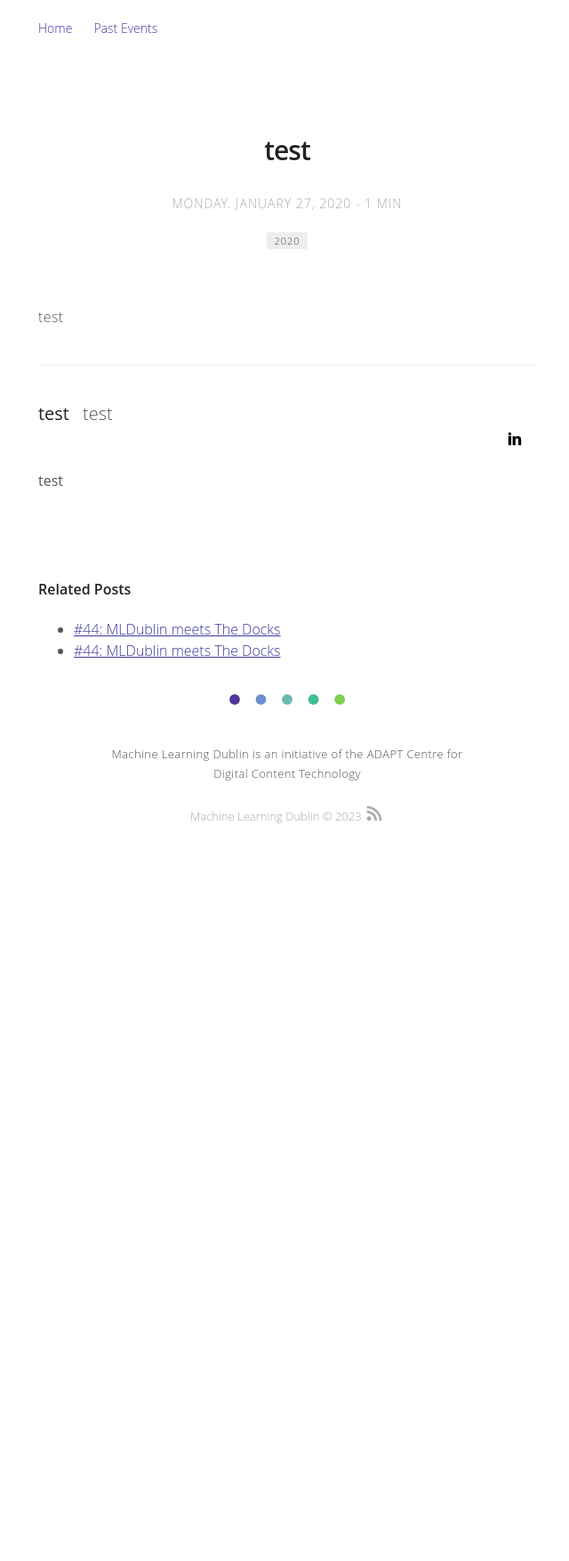
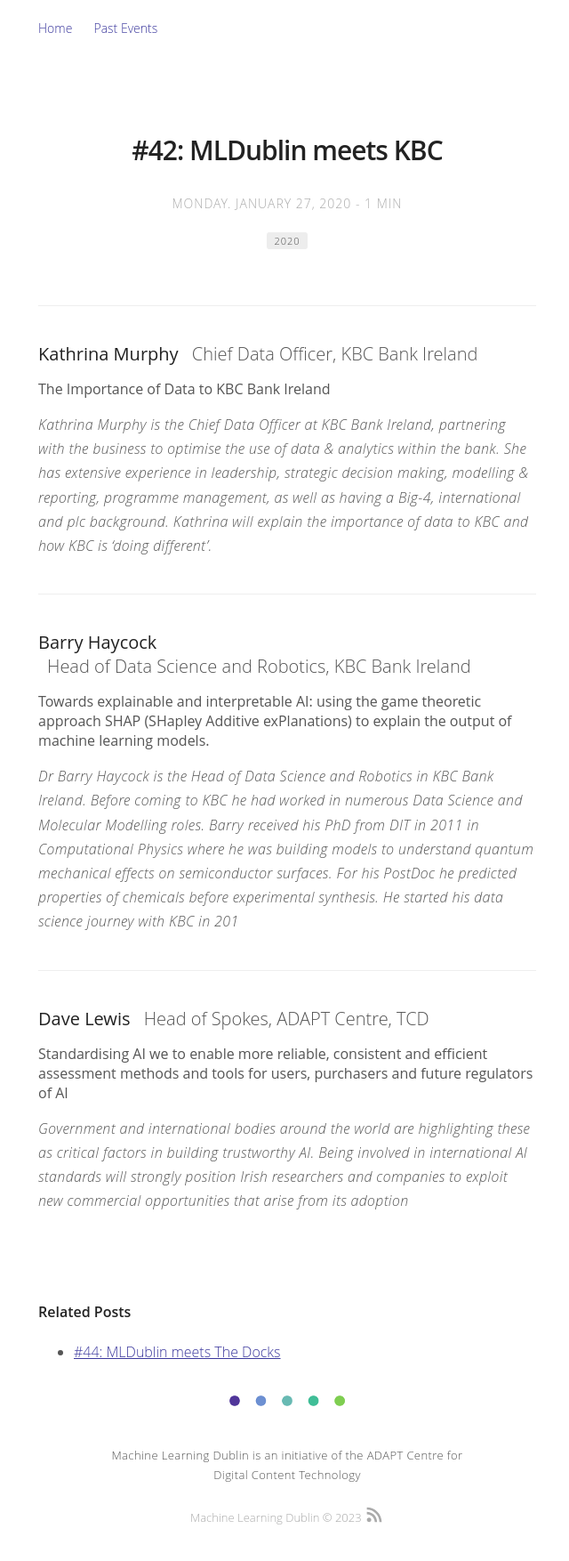
Before and after one commit to MLDublin/mldublin.github.io, a Jekyll site: the page built from _posts/2020-01-27-KBC.md, in a window 1280 px wide. Shown: the whole page at 89% size, without its empty margins (317-957 px from the left). Built offline with Jekyll 4.4.1, drawn with Linux system fonts in a browser that asks for light colours; some web fonts are replaced; comment, search, counter and statistics services are not loaded; before the commit the page ends 966 px from its top, so only the background shows below that.

```diff
--- a/_posts/2020-01-27-KBC.md
+++ b/_posts/2020-01-27-KBC.md
@@ -1,16 +1,22 @@
 ---
 layout: event
-title: test
+title: "#42: MLDublin meets KBC"
 date: 2020-01-27 12:00
 categories: meeting report
 tags:
   - - "2020"
 talks:
-  - speaker: test
-    job: test
-    linkedin: test
-    title: test
-    links: null
-    video: null
+  - speaker: Kathrina Murphy
+    job: Chief Data Officer, KBC Bank Ireland
+    title: The Importance of Data to KBC Bank Ireland
+    description: Kathrina Murphy is the Chief Data Officer at KBC Bank Ireland, partnering with the business to optimise the use of data & analytics within the bank. She has extensive experience in leadership, strategic decision making, modelling & reporting, programme management, as well as having a Big-4, international and plc background. Kathrina will explain the importance of data to KBC and how KBC is ‘doing different’.
+  - speaker: Barry Haycock
+    job: Head of Data Science and Robotics, KBC Bank Ireland
+    title: "Towards explainable and interpretable AI: using the game theoretic approach SHAP (SHapley Additive exPlanations) to explain the output of machine learning models."
+    description: Dr Barry Haycock is the Head of Data Science and Robotics in KBC Bank Ireland. Before coming to KBC he had worked in numerous Data Science and Molecular Modelling roles.  Barry received his PhD from DIT in 2011 in Computational Physics where he was building models to understand quantum mechanical effects on semiconductor surfaces. For his PostDoc he predicted properties of chemicals before experimental synthesis. He started his data science journey with KBC in 201
+  - speaker: Dave Lewis
+    job: Head of Spokes, ADAPT Centre, TCD
+    title: Standardising AI we to enable more reliable, consistent and efficient assessment methods and tools for users, purchasers and future regulators of AI
+    description: Government and international bodies around the world are highlighting these as critical factors in building trustworthy AI. Being involved in international AI standards will strongly position Irish researchers and companies to exploit new commercial opportunities that arise from its adoption
+
 ---
-test
```
Also changed, not shown: _posts/2021-05-24-44-mldublin-meets-the-docks.md (deleted, +0 -15 lines), _posts/2023-05-29-mldublin-meets-Accenture.md (added, +23 -0 lines), 1 other file.
